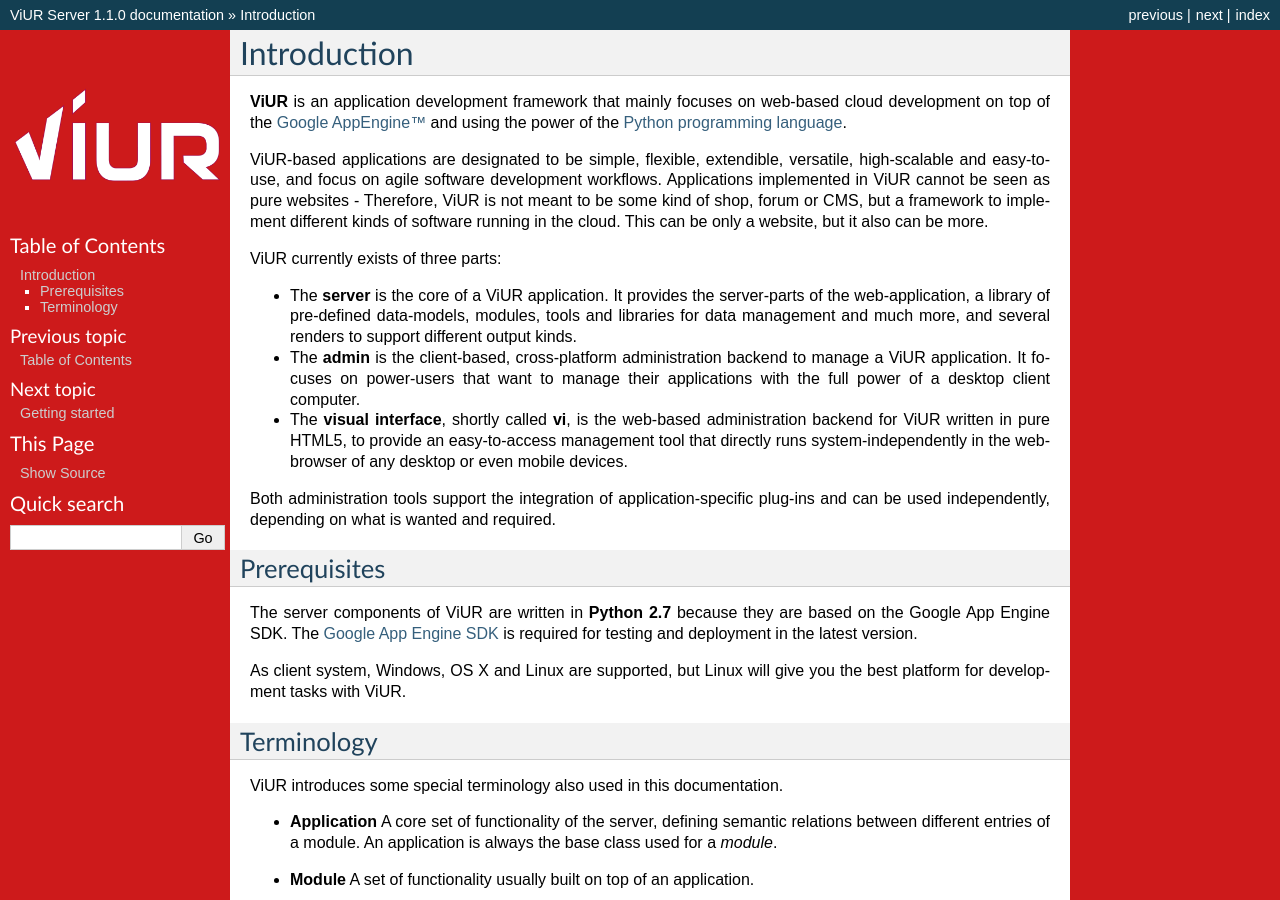
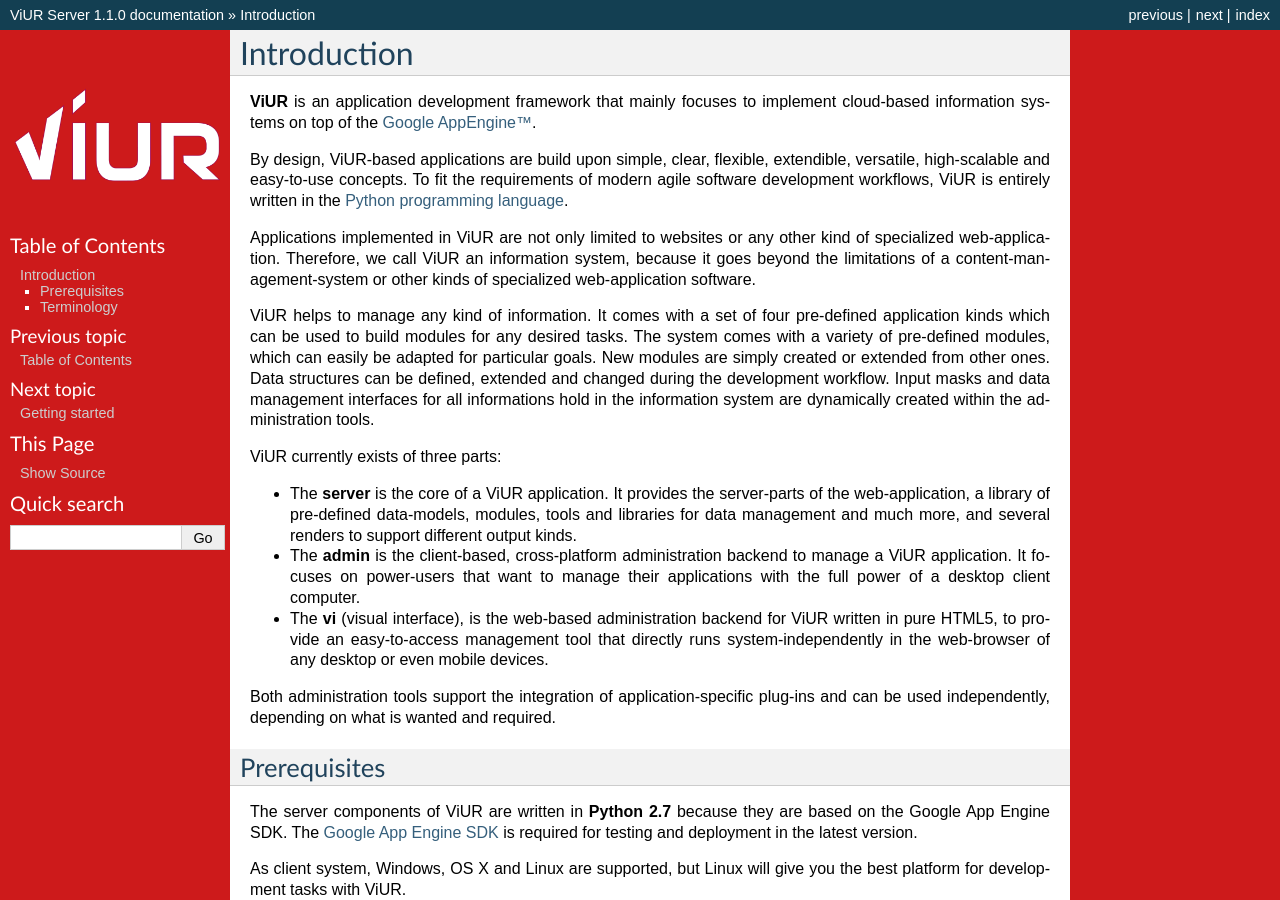
Before and after one commit to viur-framework/viur-docs, a Sphinx documentation site: the page built from source/intro.rst, in a window 1280 px wide and 900 px high. Built offline with Sphinx 7.4.7, drawn with Linux system fonts in a browser that asks for light colours.

Commit message:
Intro updated with the latest README from server source.

```diff
--- a/source/intro.rst
+++ b/source/intro.rst
@@ -1,44 +1,59 @@
 Introduction
 ============
+**ViUR** is an application development framework that mainly focuses to
+implement cloud-based information systems on top of the `Google AppEngine™`_.
 
-**ViUR** is an application development framework that mainly focuses on web-based
-cloud development on top of the `Google AppEngine™`_ and using the power of the
-`Python programming language`_.
+By design, ViUR-based applications are build upon simple, clear, flexible,
+extendible, versatile, high-scalable and easy-to-use concepts. To fit the
+requirements of modern agile software development workflows, ViUR is entirely
+written in the `Python programming language`_.
 
-ViUR-based applications are designated to be simple, flexible, extendible, versatile,
-high-scalable and easy-to-use, and focus on agile software development workflows.
-Applications implemented in ViUR cannot be seen as pure websites - Therefore, ViUR is not
-meant to be some kind of shop, forum or CMS, but a framework to implement different
-kinds of software running in the cloud. This can be only a website, but it also can be more.
+Applications implemented in ViUR are not only limited to websites or any other
+kind of specialized web-application. Therefore, we call ViUR an information
+system, because it goes beyond the limitations of a content-management-system
+or other kinds of specialized web-application software.
+
+ViUR helps to manage any kind of information. It comes with a set of four
+pre-defined application kinds which can be used to build modules for any
+desired tasks. The system comes with a variety of pre-defined modules, which
+can easily be adapted for particular goals. New modules are simply created or
+extended from other ones. Data structures can be defined, extended and changed
+during the development workflow. Input masks and data management interfaces
+for all informations hold in the information system are dynamically created
+within the administration tools.
 
 ViUR currently exists of three parts:
 
-- The **server** is the core of a ViUR application. It provides the server-parts of the
-  web-application, a library of pre-defined data-models, modules, tools and libraries for
-  data management and much more, and several renders to support different output kinds.
-- The **admin** is the client-based, cross-platform administration backend to manage
-  a ViUR application. It focuses on power-users that want to manage their applications
-  with the full power of a desktop client computer.
-- The **visual interface**, shortly called **vi**, is the web-based administration backend
-  for ViUR written in pure HTML5, to provide an easy-to-access management tool that directly
-  runs system-independently in the web-browser of any desktop or even mobile devices.
+- The **server** is the core of a ViUR application. It provides the server-parts
+  of the web-application, a library of pre-defined data-models, modules, tools
+  and libraries for data management and much more, and several renders to
+  support different output kinds.
+- The **admin** is the client-based, cross-platform administration backend to
+  manage a ViUR application. It focuses on power-users that want to manage
+  their applications with the full power of a desktop client computer.
+- The **vi** (visual interface), is the web-based administration backend for
+  ViUR written in pure HTML5, to provide an easy-to-access management tool
+  that directly runs system-independently in the web-browser of any desktop or
+  even mobile devices.
 
-Both administration tools support the integration of application-specific plug-ins and can
-be used independently, depending on what is wanted and required.
+Both administration tools support the integration of application-specific
+plug-ins and can be used independently, depending on what is wanted and
+required.
 
 .. _Google AppEngine™: http://appengine.google.com
 .. _Python programming language: http://www.python.org/
 
-
 Prerequisites
 -------------
 
-The server components of ViUR are written in **Python 2.7** because they are based on the
-Google App Engine SDK. The `Google App Engine SDK <https://cloud.google.com/appengine/downloads#Google_App_Engine_SDK_for_Python>`_
+The server components of ViUR are written in **Python 2.7** because they are
+based on the Google App Engine SDK. The `Google App Engine SDK
+<https://cloud.google.com/appengine/downloads#Google_App_Engine_SDK_for_Python>`_
 is required for testing and deployment in the latest version.
 
-As client system, Windows, OS X and Linux are supported, but Linux will give you the best
-platform for development tasks with ViUR.
+As client system, Windows, OS X and Linux are supported, but Linux will give
+you the best platform for development tasks with ViUR.
+
 
 Terminology
 -----------
```
